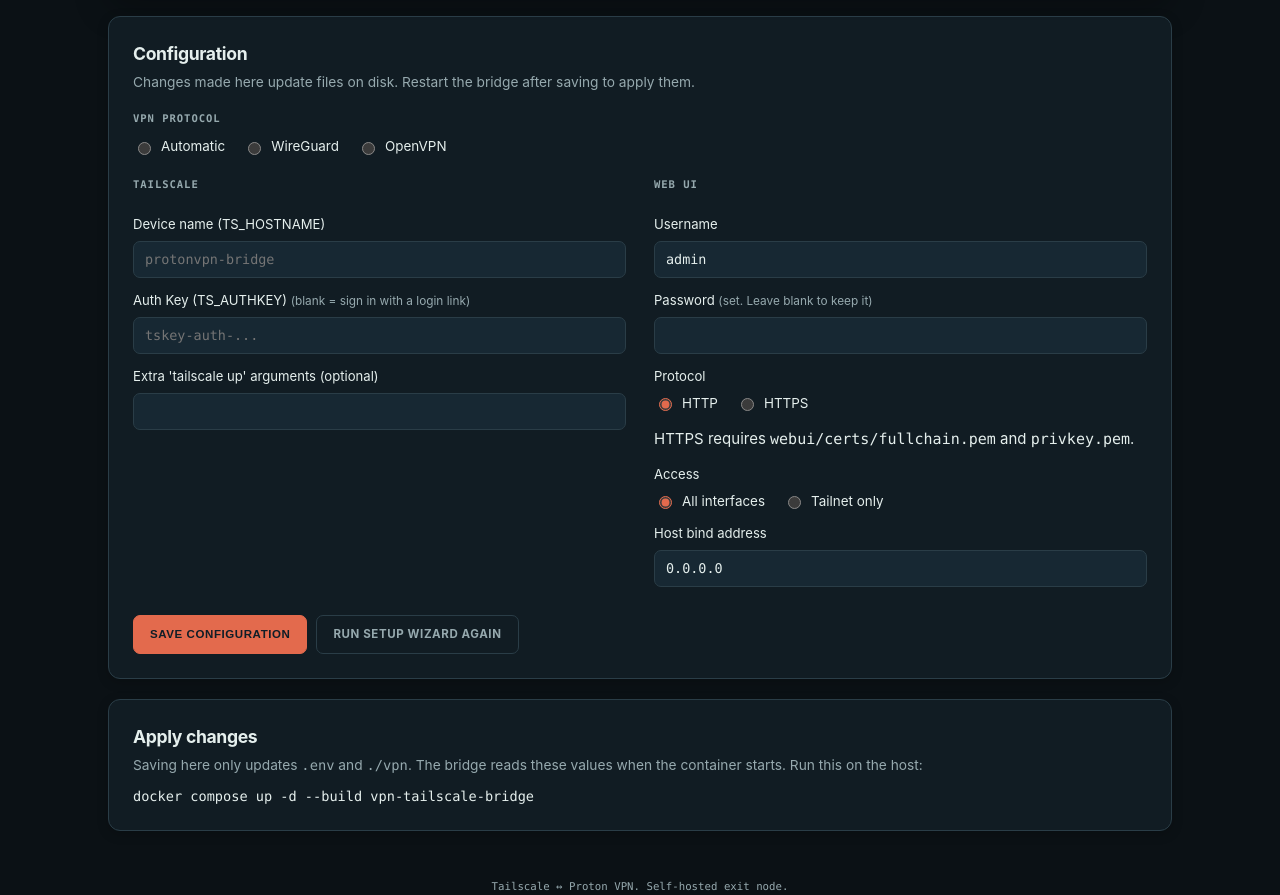
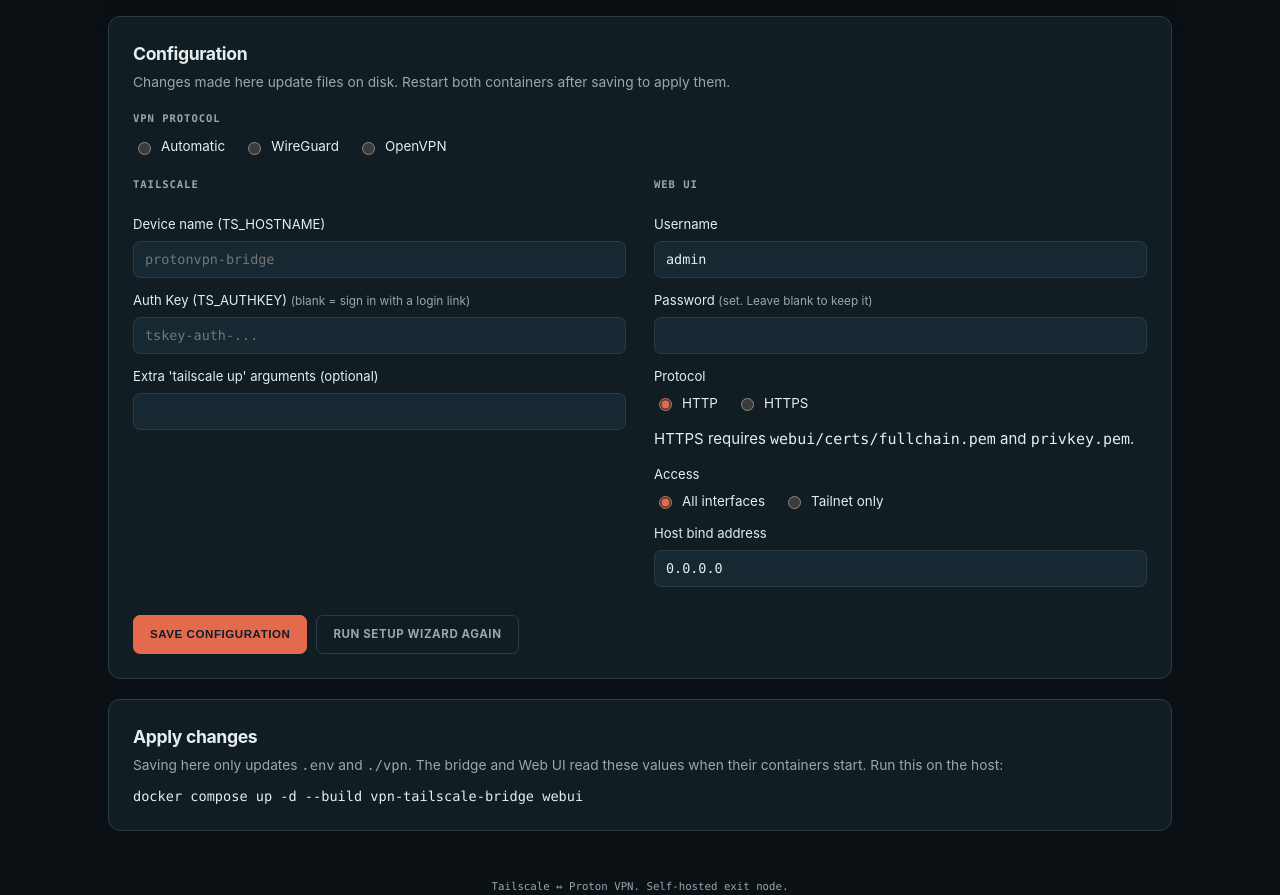
Before and after one commit to Alexandre1116/tailscale-proton-bridge, a Flask app: template webui/templates/index.html in a window 1280 px wide. Shown: the part 566-1461 px from the top of the page. Run offline with Flask 3, Linux system fonts and the light colour scheme; the template is opened without the code that fills it, so the values that code supplies are empty.

Commit message:
fix: validate telemetry interval and restart services

```diff
--- a/webui/app.py
+++ b/webui/app.py
@@ -36,7 +36,9 @@ WEBUI_ACCESS_MODE = os.environ.get("WEBUI_ACCESS_MODE", "all").lower()
 WEBUI_BIND_ADDRESS = os.environ.get("WEBUI_BIND_ADDRESS", "0.0.0.0")
 WEBUI_ALLOWED_CIDRS = os.environ.get("WEBUI_ALLOWED_CIDRS", "").strip()
 try:
-    STATUS_UPDATE_INTERVAL = max(1, int(os.environ.get("STATUS_UPDATE_INTERVAL", "2")))
+    STATUS_UPDATE_INTERVAL = int(os.environ.get("STATUS_UPDATE_INTERVAL", "2"))
+    if STATUS_UPDATE_INTERVAL < 1:
+        raise ValueError
 except ValueError as exc:
     raise RuntimeError("STATUS_UPDATE_INTERVAL must be a positive integer") from exc
 if WEBUI_ACCESS_MODE == "tailnet" and not WEBUI_ALLOWED_CIDRS:
@@ -403,8 +405,8 @@ def save():
     if is_wizard:
         flash("Initial setup is complete. Run 'docker compose up -d --build' to apply it.", "success")
     else:
-        flash("Configuration saved. Restart the bridge container to apply the changes "
-              "(docker compose up -d --build vpn-tailscale-bridge).", "success")
+        flash("Configuration saved. Restart both containers to apply the changes "
+              "(docker compose up -d --build vpn-tailscale-bridge webui).", "success")
     return redirect(url_for("index", skip_wizard=1))
 
 
--- a/webui/static/app.js
+++ b/webui/static/app.js
@@ -42,6 +42,7 @@
     var now = Date.now();
     var sampleTime = Date.parse(data.traffic_updated || data.last_updated || "");
     if (!Number.isFinite(sampleTime)) sampleTime = now;
+    if (previousTraffic && sampleTime < previousTraffic.sampleTime) return;
     var hasNewSample = !previousTraffic || sampleTime > previousTraffic.sampleTime;
     var current = {
       tailscale_rx_bytes: numberValue(data.tailscale_rx_bytes),
@@ -56,6 +57,12 @@
     var elapsed = previousTraffic && hasNewSample
       ? Math.max((sampleTime - previousTraffic.sampleTime) / 1000, 0.25)
       : 1;
+
+    if (previousTraffic && !hasNewSample) {
+      panel.classList.remove("flow-ingress", "flow-egress", "flow-return");
+      if (!data.connected) resetTraffic();
+      return;
+    }
 
     function delta(key) {
       if (!previousTraffic || !hasNewSample || current[key] < previousTraffic.values[key]) return 0;
--- a/webui/templates/index.html
+++ b/webui/templates/index.html
@@ -4,7 +4,7 @@
 
 <div class="panel config-panel">
   <h2>Configuration</h2>
-  <p class="lede">Changes made here update files on disk. Restart the bridge after saving to apply them.</p>
+  <p class="lede">Changes made here update files on disk. Restart both containers after saving to apply them.</p>
 
   <form method="post" action="{{ url_for('save') }}" enctype="multipart/form-data">
     <input type="hidden" name="csrf_token" value="{{ csrf_token }}">
@@ -108,10 +108,10 @@
   <h2>Apply changes</h2>
   <p class="lede" style="margin-bottom:0">
     Saving here only updates <code>.env</code> and <code>./vpn</code>. The bridge
-    reads these values when the container starts. Run this on the host:
+    and Web UI read these values when their containers start. Run this on the host:
   </p>
   <p style="font-family: var(--font-mono); font-size: 0.85rem; margin: 10px 0 0;">
-    docker compose up -d --build vpn-tailscale-bridge
+    docker compose up -d --build vpn-tailscale-bridge webui
   </p>
 </div>
 
```
Also changed, not shown: 1 other file.
